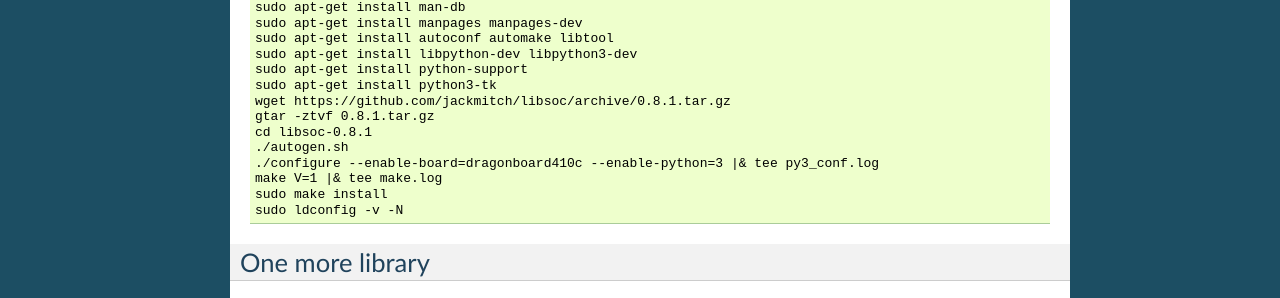
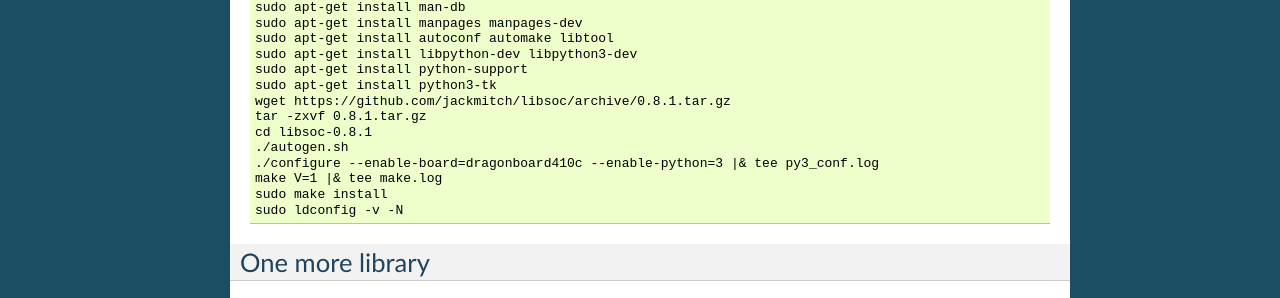
Before and after one commit to DBOpenSource/linker_starter_kit, a Sphinx documentation site: the page built from docs/setup.rst, in a window 1280 px wide. Shown: the part 617-915 px from the top of the page. Built offline with Sphinx 7.4.7, drawn with Linux system fonts in a browser that asks for light colours; some of the changed text lies outside the part shown.

Commit message:
documentation correction

```diff
--- a/docs/setup.rst
+++ b/docs/setup.rst
@@ -38,7 +38,7 @@ Check that the correct and update packages are on the system.
     sudo apt-get install python-support
     sudo apt-get install python3-tk
     wget https://github.com/jackmitch/libsoc/archive/0.8.1.tar.gz
-    gtar -ztvf 0.8.1.tar.gz
+    tar -zxvf 0.8.1.tar.gz
     cd libsoc-0.8.1
     ./autogen.sh
     ./configure --enable-board=dragonboard410c --enable-python=3 |& tee py3_conf.log
```
